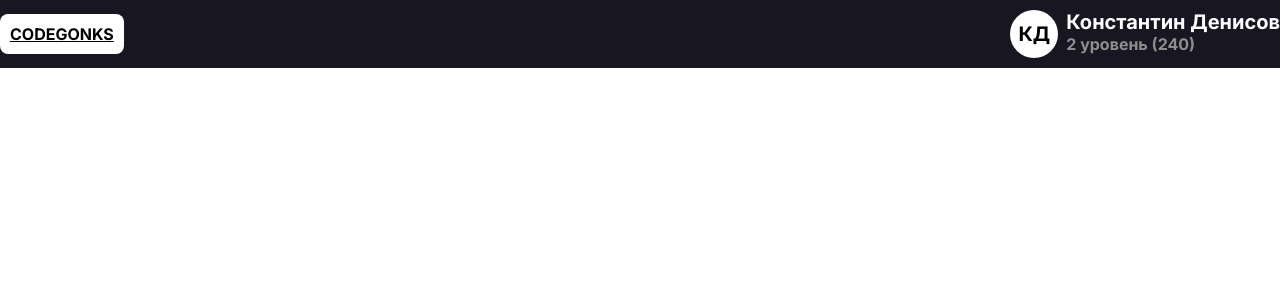
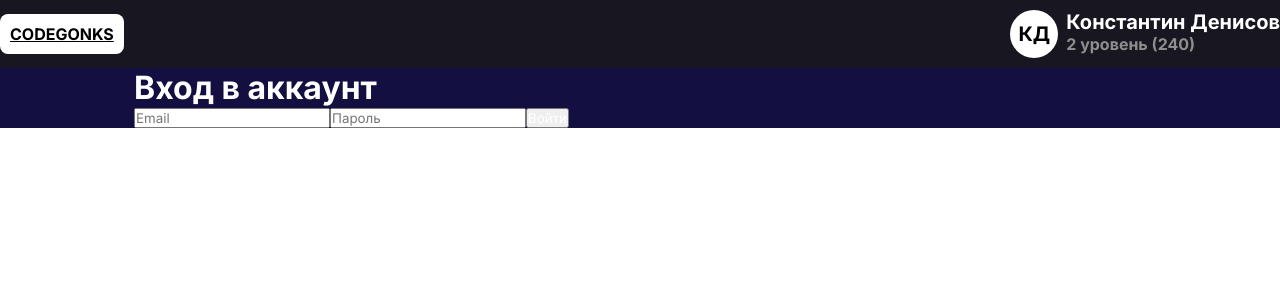
Before and after one commit to zwaTOx/coda_gonki, a Vue app in the folder frontend/: page /login in a window 1280 px wide. Shown: the top 300 px of the page. Built offline with nearby package versions, Linux system fonts and the light colour scheme.

Commit message:
add auto clearing localstorage

```diff
--- a/frontend/src/main.js
+++ b/frontend/src/main.js
@@ -12,6 +12,7 @@ const app = createApp(App)
 app.use(createPinia())
 app.use(router)
 
+localStorage.clear()
 const auth = authStore()
 auth.initialize()
 
--- a/frontend/src/router/index.js
+++ b/frontend/src/router/index.js
@@ -10,12 +10,9 @@ const router = createRouter({
       component: profile,
     },
     {
-      // path: '/about',
-      // name: 'about',
-      // // route level code-splitting
-      // // this generates a separate chunk (About.[hash].js) for this route
-      // // which is lazy-loaded when the route is visited.
-      // component: () => import('../views/AboutView.vue'),
+      path: '/login',
+      name: 'login',
+      component: () => import('@/views/loginPage.vue'),
     },
   ],
 })
--- /dev/null
+++ b/frontend/src/views/loginPage.vue
@@ -0,0 +1,41 @@
+<template>
+    <div class="loginPageWrapper">
+        <div class="loginPage">
+            <h1 class="loginPage__title">Вход в аккаунт</h1>
+            <form class="loginPage__form" @submit.prevent="handleLogin">
+                <input v-model="email" type="email" placeholder="Email" required class="loginPage__form--input" />
+                <input v-model="password" type="password" placeholder="Пароль" required class="loginPage__form--input" />
+                <button type="submit" class="loginPage__form--button">Войти</button>
+            </form>
+        </div>
+    </div>
+</template>
+
+<script>
+import { authStore } from '@/stores/auth'
+
+export default {
+    data() {
+        return {
+            email: '',
+            password: ''
+        }
+    },
+    methods: {
+        async handleLogin() {
+            const userData = {
+                email: this.email,
+                password: this.password
+            }
+            const auth = authStore()
+            const response = await auth.login(userData)
+            if (response.success) {
+                this.$router.push('/profile')
+            } else {
+                alert('Ошибка входа: ' + response.error)
+                console.log(response.error)
+            }
+        }
+    }
+}
+</script>
```
Also changed, not shown: 1 other file (tests, documents, lock files or other folders).
